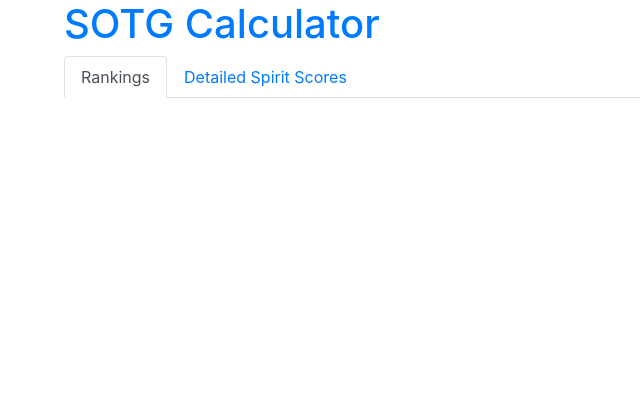
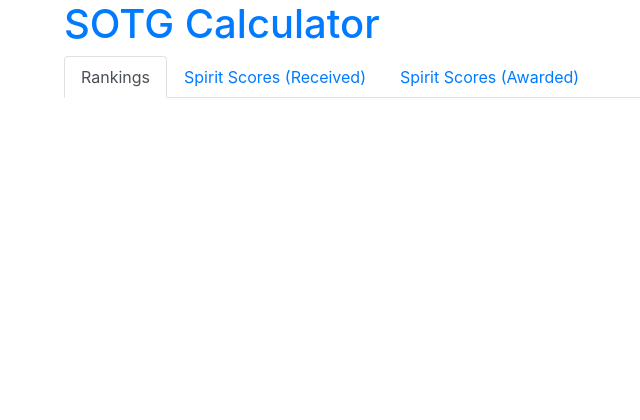
Before and after one commit to india-ultimate/sotg-calculator, a Flask app: template templates/index.html.jinja in a window 1280 px wide. Shown: the top 420 px of the page, without its empty margins (21-661 px from the left). Run offline with Flask 2, Linux system fonts and the light colour scheme; the template is opened without the code that fills it: most values are stand-ins (such as "Sample title", 1, 10 or a date in 2020); some libraries are stand-ins or nearby versions.

Commit message:
Show both received and awarded scores by team

```diff
--- a/app.py
+++ b/app.py
@@ -36,8 +36,7 @@
     }
 
     rankings = None
-    detailed_scores = []
-    all_columns = []
+    received_scores = awarded_scores = all_columns = []
 
     if url is None:
         pass
@@ -46,17 +45,15 @@
         scorer = SOTGScorer(url)
         all_columns = list(scorer.data.columns)
         try:
-            rankings = scorer.compute_rankings()
-            detailed_scores = scorer.compute_detailed_scores()
+            rankings, received_scores, awarded_scores = scorer.all_scores
 
-        except KeyError as e:
+        except Exception as e:
             # FIXME: Show message ....
             print(e)
 
     else:
         scorer = SOTGScorer(url, columns=columns)
-        rankings = scorer.compute_rankings()
-        detailed_scores = scorer.compute_detailed_scores()
+        rankings, received_scores, awarded_scores = scorer.all_scores
         all_columns = list(scorer.data.columns)
 
     return render_template('index.html.jinja',
@@ -65,7 +62,8 @@
                            all_columns=all_columns,
                            url=url,
                            rankings=rankings,
-                           detailed_scores=detailed_scores)
+                           received_scores=received_scores,
+                           awarded_scores=awarded_scores)
 
 
 if __name__ == '__main__':
--- a/scorer.py
+++ b/scorer.py
@@ -111,7 +111,8 @@
         if not self_scores.dtypes.apply(lambda x: x.type == pd.np.float64).all():
             data[self.team_score_columns] = self_scores.applymap(to_numbers)
 
-    def compute_rankings(self):
+    @property
+    def rankings(self):
         """Return spirit rankings given data, teams, and column names.
 
         The rankings are in the following format:
@@ -169,22 +170,45 @@
 
         return rankings
 
-    def compute_detailed_scores(self):
-        """Return detailed spirit score tables for each team."""
+    @property
+    def received_scores(self):
+        """Return spirit scores received by each team."""
 
         detailed_scores = [
-            (team, self._get_team_scores(team))
+            (team, self._get_received_scores(team))
             for team in self.teams
         ]
         return detailed_scores
 
-    def _get_team_scores(self, team):
-        """Return all the spirit scores of the given team."""
+    @property
+    def awarded_scores(self):
+        """Return spirit scores awarded by each team."""
 
-        # FIXME: Need to add day of the game
+        detailed_scores = [
+            (team, self._get_awarded_scores(team))
+            for team in self.teams
+        ]
+        return detailed_scores
+
+    @property
+    def all_scores(self):
+        """Return rankings, received and awarded scores."""
+
+        return self.rankings, self.received_scores, self.awarded_scores
+
+    def _get_received_scores(self, team):
+        """Return all the spirit scores received by the specified team."""
+
         columns = [self.team_column, self.day_column] + self.opponent_score_columns + [TOTAL_SCORE_COLUMN]
         scores = self.data[self.data[self.opponent_column] == team][columns]
         return scores.rename(columns={self.team_column: 'Scored by'})
+
+    def _get_awarded_scores(self, team):
+        """Return all the spirit scores awarded by the specified team."""
+
+        columns = [self.opponent_column, self.day_column] + self.opponent_score_columns + [TOTAL_SCORE_COLUMN]
+        scores = self.data[self.data[self.team_column] == team][columns]
+        return scores
 
     def _bold_columns(self, column):
         """Set font-weight if column needs to be bold"""
--- a/templates/index.html.jinja
+++ b/templates/index.html.jinja
@@ -3,23 +3,26 @@
 
 <a class="d-print-none" href="{{url_for('index')}}"><h1>SOTG Calculator</h1></a>
 
-{% if rankings is not none and detailed_scores %}
+{% if rankings is not none and received_scores and awarded_scores %}
 
 <nav class="d-print-none">
   <div class="nav nav-tabs" id="nav-tab" role="tablist">
-    <a class="nav-item nav-link active" id="nav-home-tab" data-toggle="tab" href="#nav-home" role="tab" aria-controls="nav-home" aria-selected="true">Rankings</a>
-    <a class="nav-item nav-link" id="nav-profile-tab" data-toggle="tab" href="#nav-profile" role="tab" aria-controls="nav-profile" aria-selected="false">Detailed Spirit Scores</a>
+    <a class="nav-item nav-link active" id="nav-rankings-tab" data-toggle="tab" href="#nav-rankings" role="tab" aria-controls="nav-rankings" aria-selected="true">Rankings</a>
+    <a class="nav-item nav-link" id="nav-scores-received-tab" data-toggle="tab" href="#nav-scores-received" role="tab" aria-controls="nav-scores-received" aria-selected="false">Spirit Scores (Received)</a>
+    <a class="nav-item nav-link" id="nav-scores-awarded-tab" data-toggle="tab" href="#nav-scores-awarded" role="tab" aria-controls="nav-scores-awarded" aria-selected="false">Spirit Scores (Awarded)</a>
   </div>
 </nav>
 
 <div class="tab-content" id="nav-tabContent">
-  <div class="tab-pane fade show active" id="nav-home" role="tabpanel" aria-labelledby="nav-home-tab">
+
+  <div class="tab-pane fade show active" id="nav-rankings" role="tabpanel" aria-labelledby="nav-rankings-tab">
     <div class="table-responsive">
       {{ rankings.render() }}
     </div>
   </div>
-  <div class="tab-pane fade" id="nav-profile" role="tabpanel" aria-labelledby="nav-profile-tab">
-    {% for team, scores in detailed_scores %}
+
+  <div class="tab-pane fade" id="nav-scores-received" role="tabpanel" aria-labelledby="nav-scores-received-tab">
+    {% for team, scores in received_scores %}
     <div class="card border mb-5">
       <div class="card-header text-center">
         <strong>{{team}}</strong>
@@ -30,6 +33,20 @@
     </div>
     {% endfor %}
   </div>
+
+  <div class="tab-pane fade" id="nav-scores-awarded" role="tabpanel" aria-labelledby="nav-scores-awarded-tab">
+    {% for team, scores in awarded_scores %}
+    <div class="card border mb-5">
+      <div class="card-header text-center">
+        <strong>{{team}}</strong>
+      </div>
+      <div class="card-body table-responsive">
+        {{ scores.to_html(index=False, classes=['table', 'table-striped'], border=0, float_format='%d', justify='left') }}
+      </div>
+    </div>
+    {% endfor %}
+  </div>
+
 </div>
 
 {% elif url is not none %}
```
